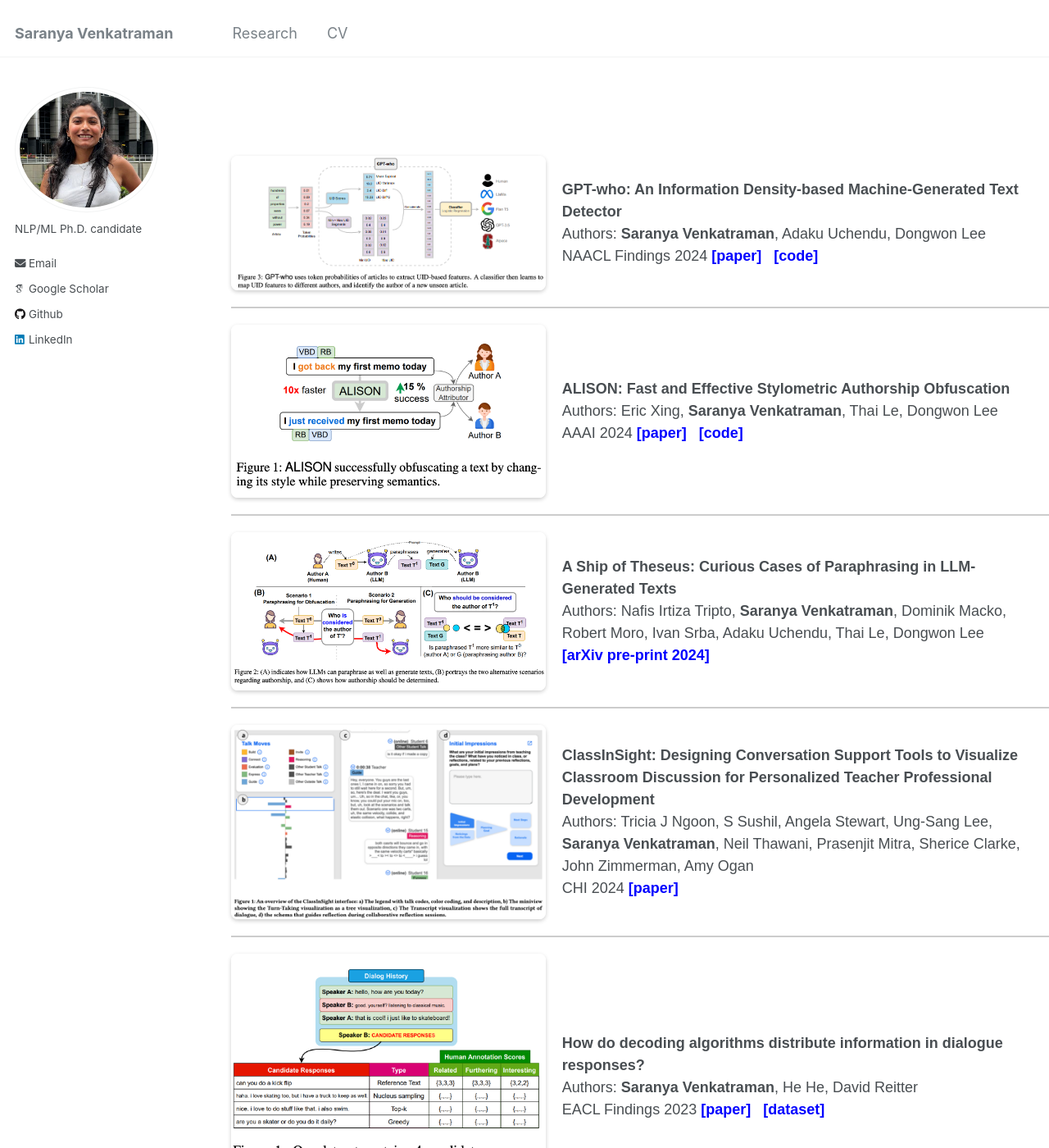
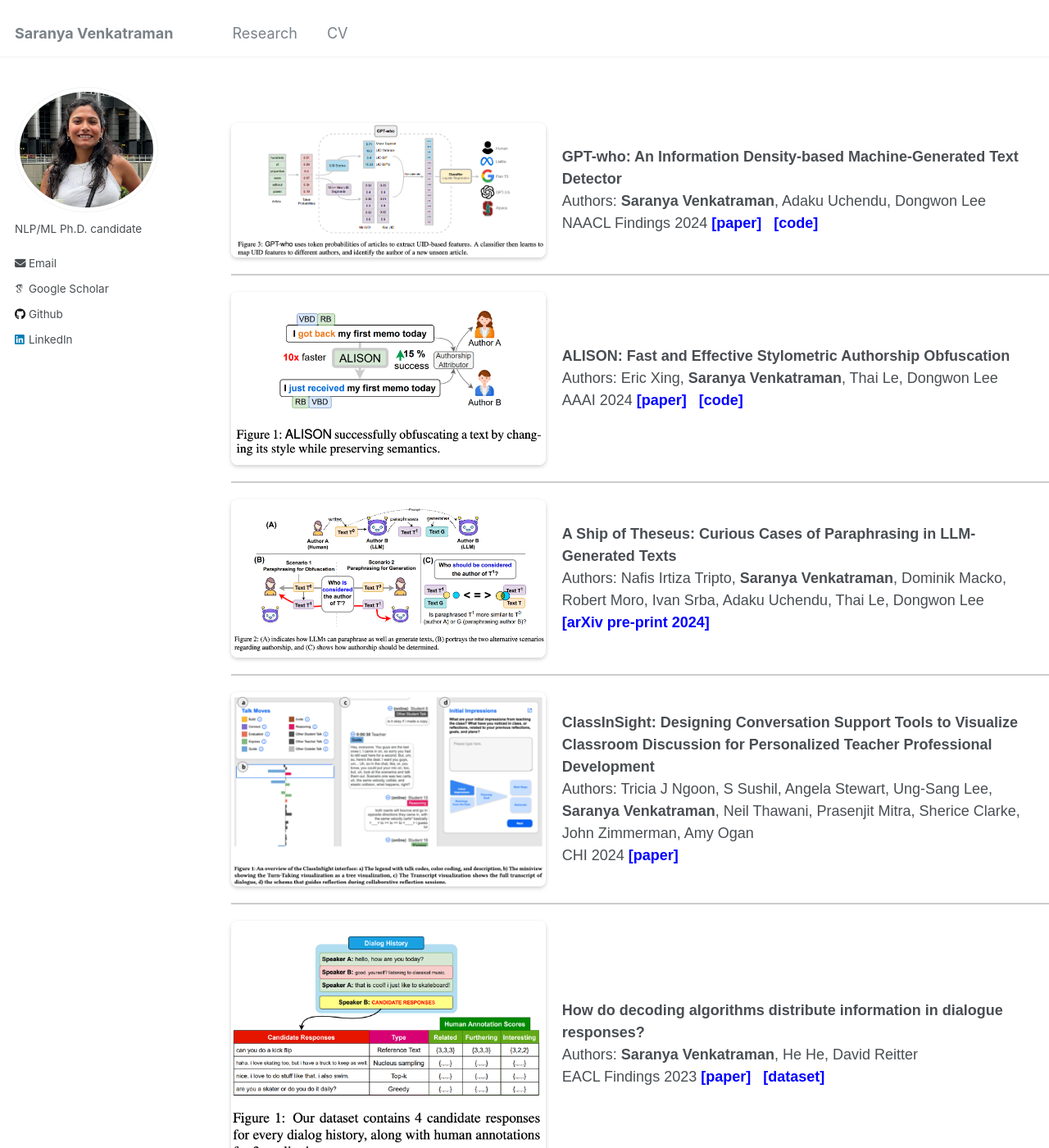
Before and after one commit to saranya-venkatraman/saranya-venkatraman.github.io, a Jekyll site: the page built from _pages/research.html, in a window 1280 px wide and 1400 px high. Shown: the whole window at 82% size. Built offline with Jekyll 4.4.1, drawn with Linux system fonts in a browser that asks for light colours; some web fonts are replaced.

Commit message:
Update research.html

```diff
--- a/_pages/research.html
+++ b/_pages/research.html
@@ -10,7 +10,7 @@ author_profile: true
 <title>Publications</title>
 <style>
    body {
-        margin-top: 50px; /* Adjust this value as needed */
+        margin-top: 10px; /* Adjust this value as needed */
         font-family: Arial, sans-serif; /* Change font family */
     }
   .container {
```
